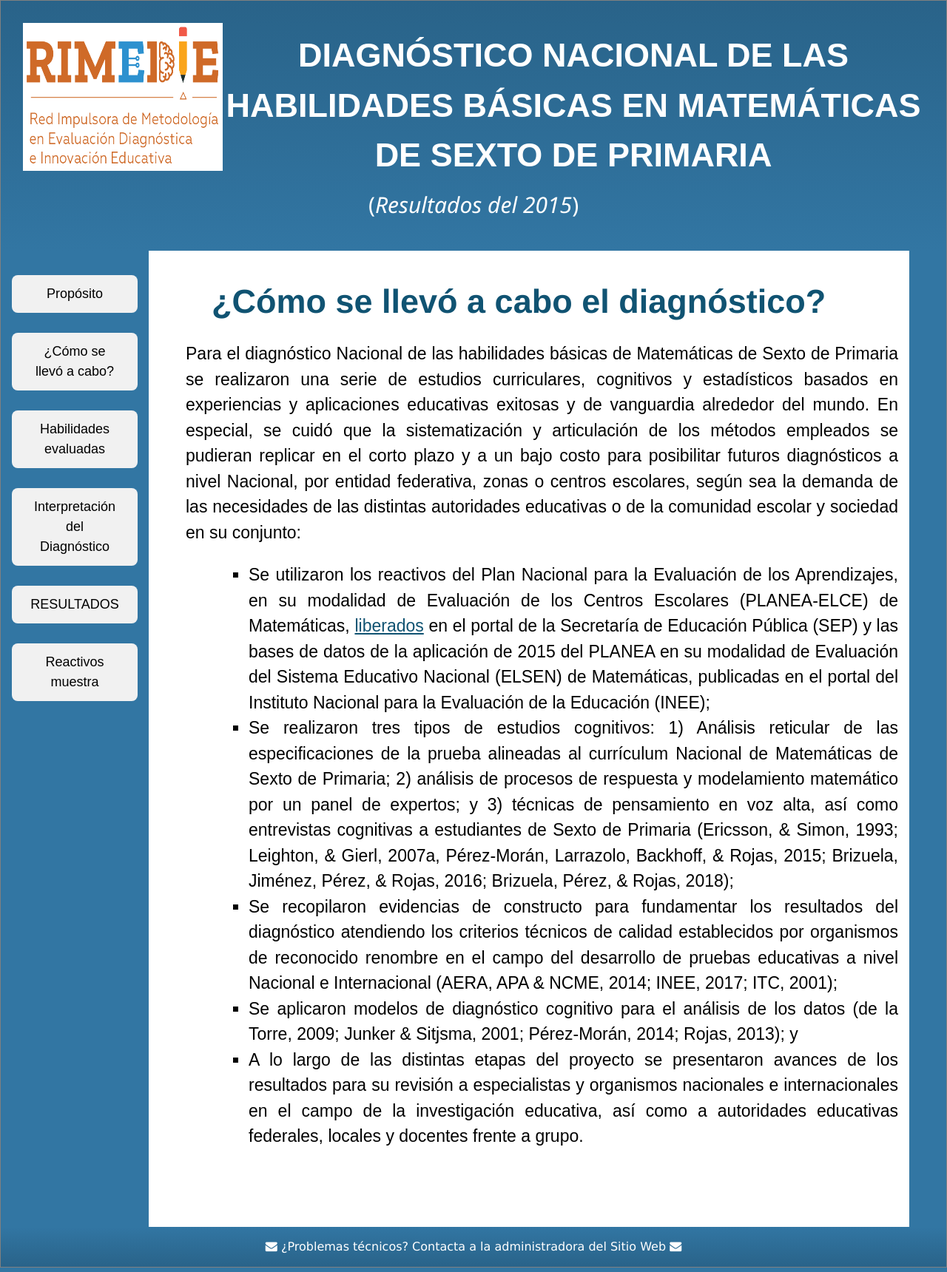
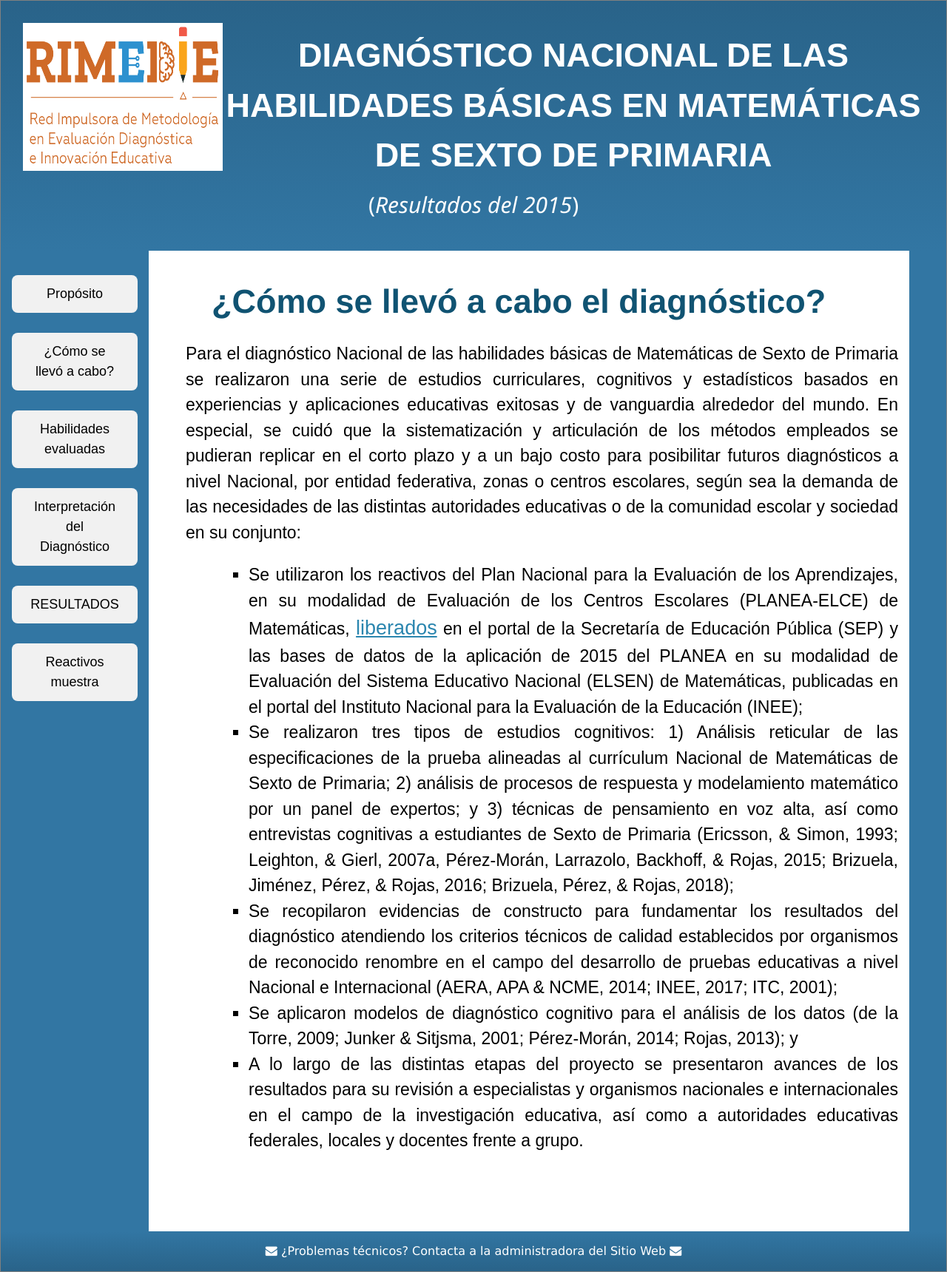
Before and after one commit to rimedie/rimedie.github.io, a Jekyll site: the page built from 1_InfogDetalles.html, in a window 1280 px wide. Shown: the whole page at 74% size. Built offline with Jekyll 4.4.1, drawn with Linux system fonts in a browser that asks for light colours.

Commit message:
Update 1_InfogDetalles.html

```diff
--- a/1_InfogDetalles.html
+++ b/1_InfogDetalles.html
@@ -9,7 +9,7 @@
   	<p>Para el diagnóstico Nacional de las habilidades básicas de Matemáticas de Sexto de Primaria se realizaron una serie de estudios curriculares, cognitivos y estadísticos basados en experiencias y aplicaciones educativas exitosas y de vanguardia alrededor del mundo. En especial, se cuidó que la sistematización y articulación de los métodos empleados se pudieran replicar en el corto plazo y a un bajo costo para posibilitar futuros diagnósticos a nivel Nacional, por entidad federativa, zonas o centros escolares, según sea la demanda de las necesidades de las distintas autoridades educativas o de la comunidad escolar y sociedad en su conjunto:</p>
 
 	<ul style="font-size: 23px; font-family: sans-serif; margin-left: 80px; text-align: justify">
-		<li>Se utilizaron los reactivos del Plan Nacional para la Evaluación de los Aprendizajes, en su modalidad de Evaluación de los Centros Escolares (PLANEA-ELCE) de Matemáticas, <a href="http://planea.sep.gob.mx/content/ba/docs/2018/reactivos_tipicos/Reactivos_T%C3%ADpicos_Matematicas_06.pdf" target="_blank" style="color:#105372;">liberados</a> en el portal de la Secretaría de Educación Pública (SEP) y las bases de datos de la aplicación de 2015 del PLANEA en su modalidad de Evaluación del Sistema Educativo Nacional (ELSEN) de Matemáticas, publicadas en el portal del Instituto Nacional para la Evaluación de la Educación (INEE);</li>
+		<li>Se utilizaron los reactivos del Plan Nacional para la Evaluación de los Aprendizajes, en su modalidad de Evaluación de los Centros Escolares (PLANEA-ELCE) de Matemáticas, <a href="http://planea.sep.gob.mx/content/ba/docs/2018/reactivos_tipicos/Reactivos_T%C3%ADpicos_Matematicas_06.pdf" target="_blank" style="color:#2b86af; font-size:27px;">liberados</a> en el portal de la Secretaría de Educación Pública (SEP) y las bases de datos de la aplicación de 2015 del PLANEA en su modalidad de Evaluación del Sistema Educativo Nacional (ELSEN) de Matemáticas, publicadas en el portal del Instituto Nacional para la Evaluación de la Educación (INEE);</li>
 		<li>Se realizaron tres tipos de estudios cognitivos: 1) Análisis reticular de las especificaciones de la prueba alineadas al currículum Nacional de Matemáticas de Sexto de Primaria; 2) análisis de procesos de respuesta y modelamiento matemático por un panel de expertos; y 3) técnicas de pensamiento en voz alta, así como entrevistas cognitivas a estudiantes de Sexto de Primaria (Ericsson, & Simon, 1993; Leighton, & Gierl, 2007a, Pérez-Morán, Larrazolo, Backhoff, & Rojas, 2015; Brizuela, Jiménez, Pérez, & Rojas, 2016; Brizuela, Pérez, & Rojas, 2018);</li>
 		<li>Se recopilaron evidencias de constructo para fundamentar los resultados del diagnóstico atendiendo los criterios técnicos de calidad establecidos por organismos de reconocido renombre en el campo del desarrollo de pruebas educativas a nivel Nacional e Internacional (AERA, APA & NCME, 2014; INEE, 2017; ITC, 2001);</li>
 		<li>Se aplicaron modelos de diagnóstico cognitivo para el análisis de los datos (de la Torre, 2009; Junker & Sitjsma, 2001; Pérez-Morán, 2014; Rojas, 2013); y</li>
```
